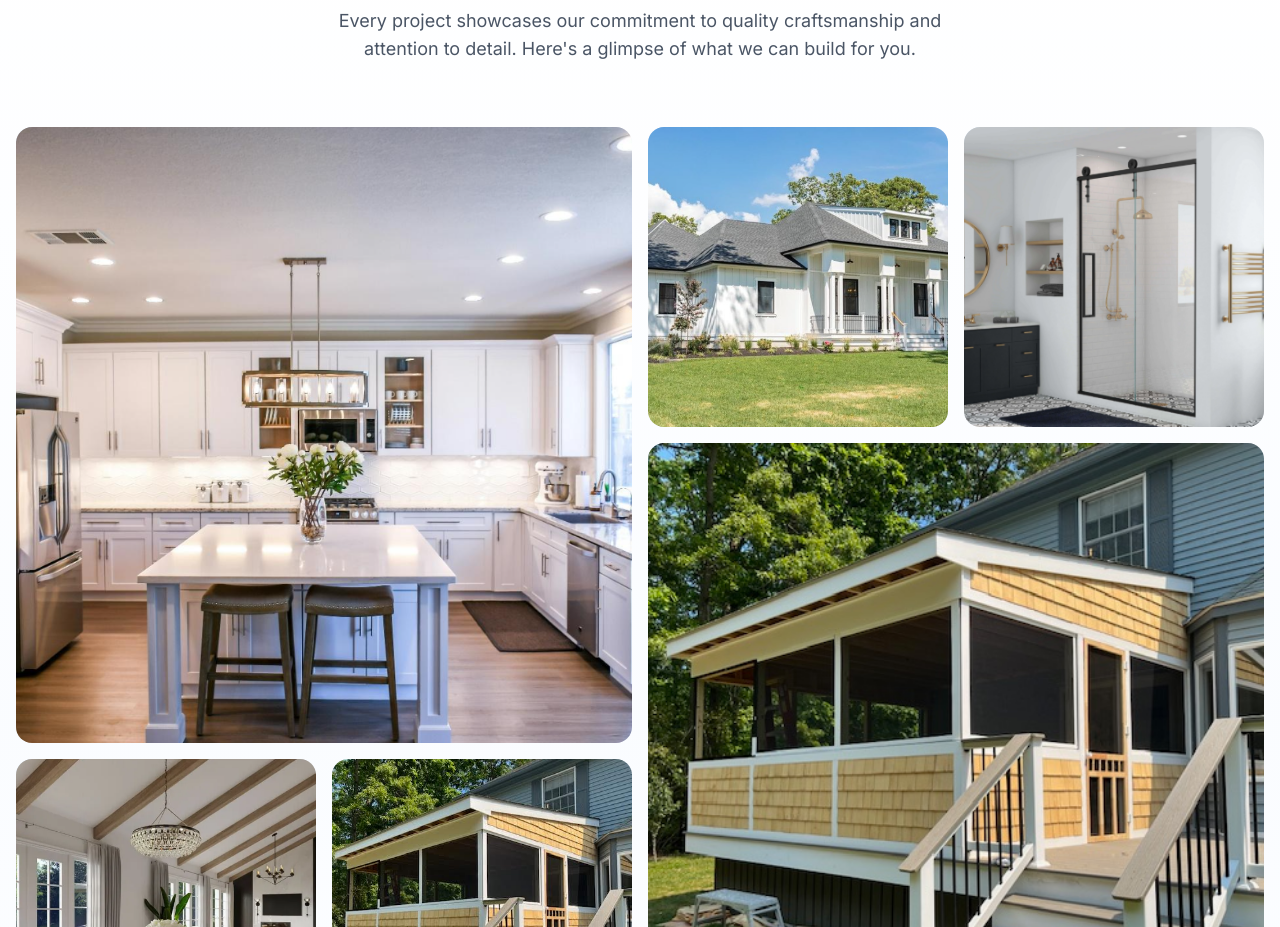
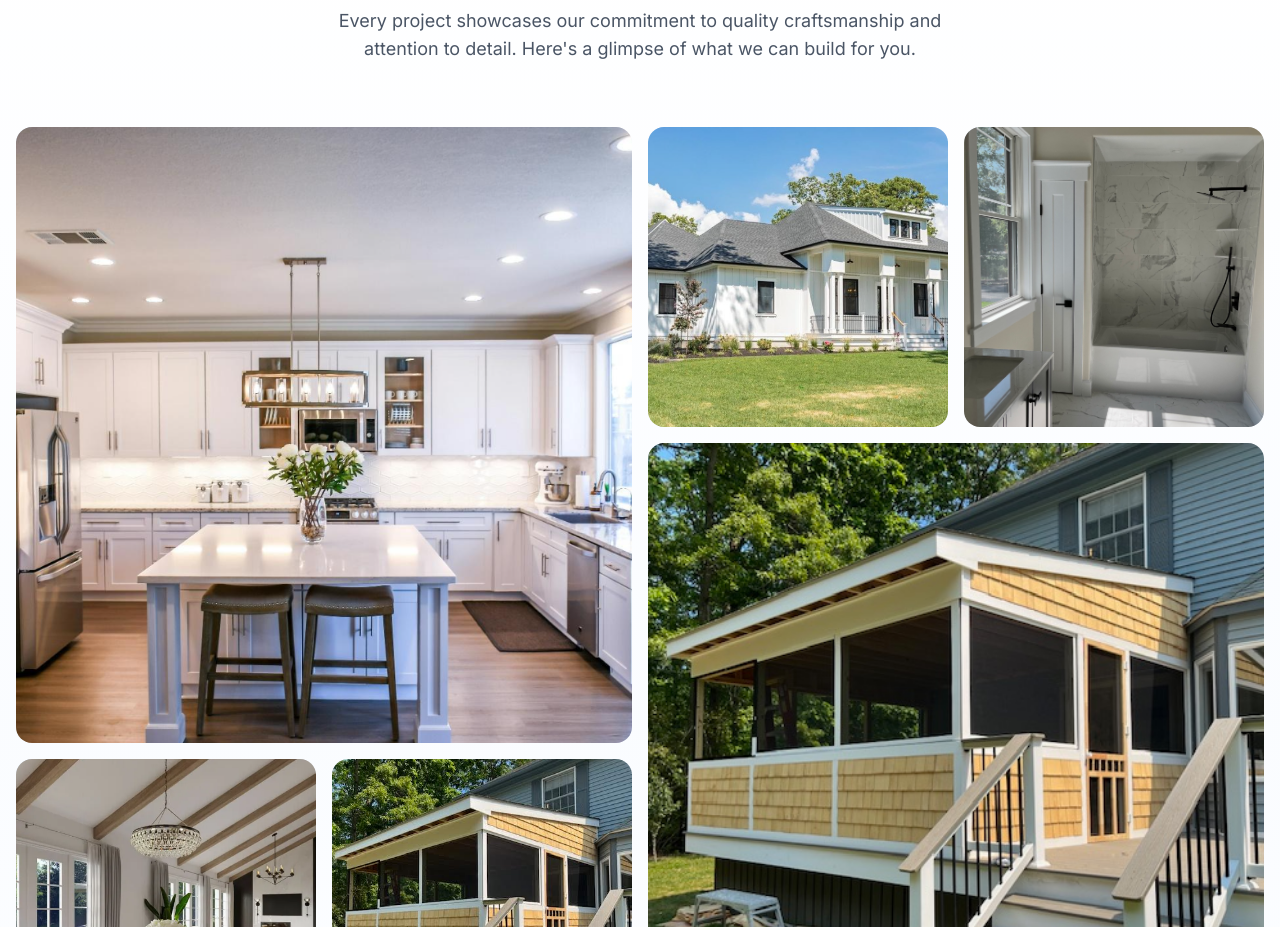
Before and after one commit to Hodlwood/Painting, a Next.js app: page / in a window 1280 px wide. Shown: the part 2400-3327 px from the top of the page. Built offline with nearby package versions, Linux system fonts and the light colour scheme.

Commit message:
feat: update work gallery with new luxury bathroom remodel image
Add contemporary white marble bathroom photo to work gallery.

Co-authored-by: Andrew Hodlwood Martin <97896033+Hodlwood@users.noreply.github.com>

```diff
--- a/components/work-gallery-section.tsx
+++ b/components/work-gallery-section.tsx
@@ -23,7 +23,7 @@ const galleryImages = [
     title: "Luxury Bathroom Remodel",
     category: "Kitchen & Bathroom",
     size: "medium",
-    image: "/images/screenshot-2025-11-05-175930.png",
+    image: "/images/img-2570.jpg",
   },
   {
     id: 4,
```
Also changed, not shown: public/images/img-2570.jpg (added).
